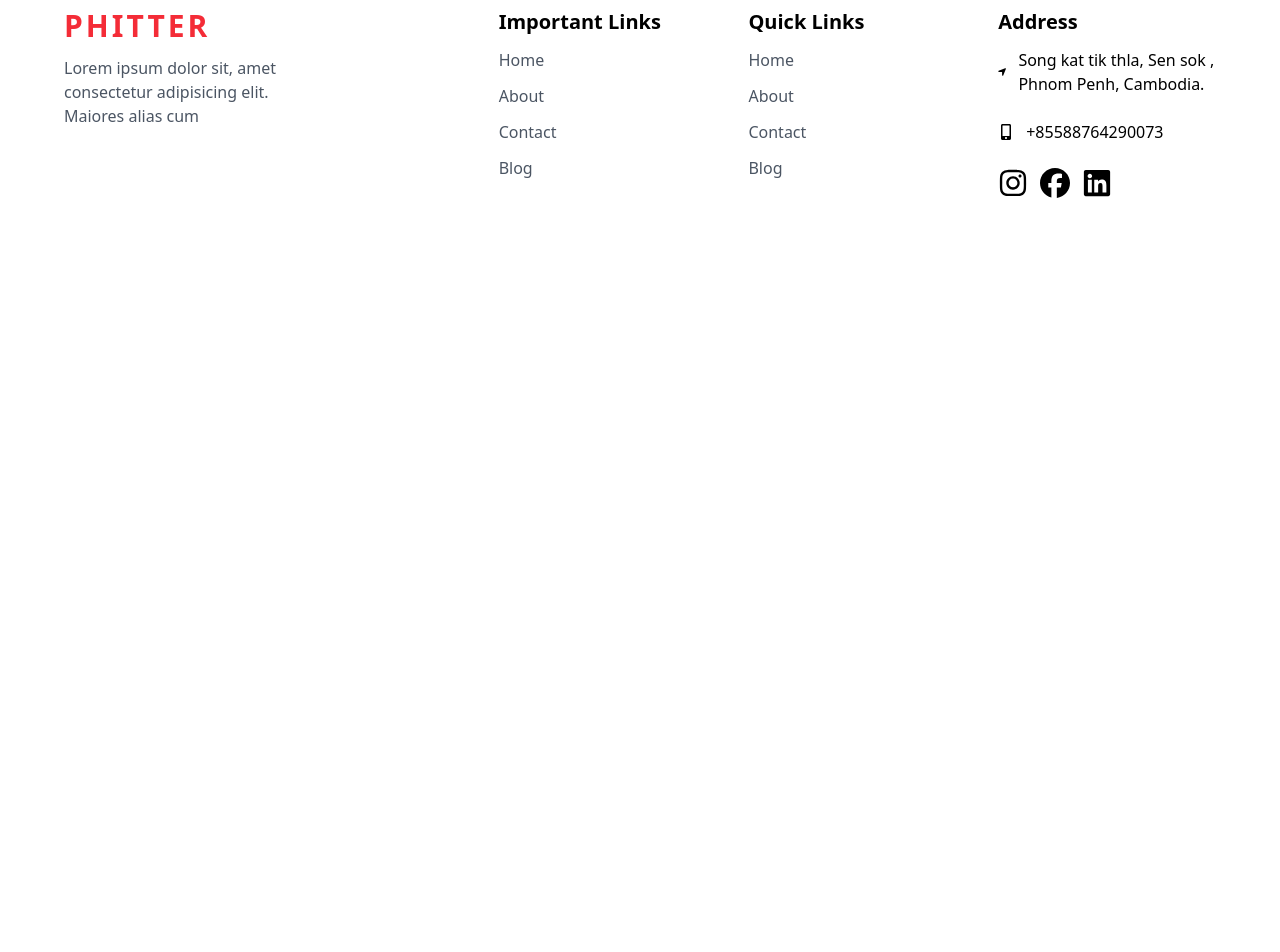
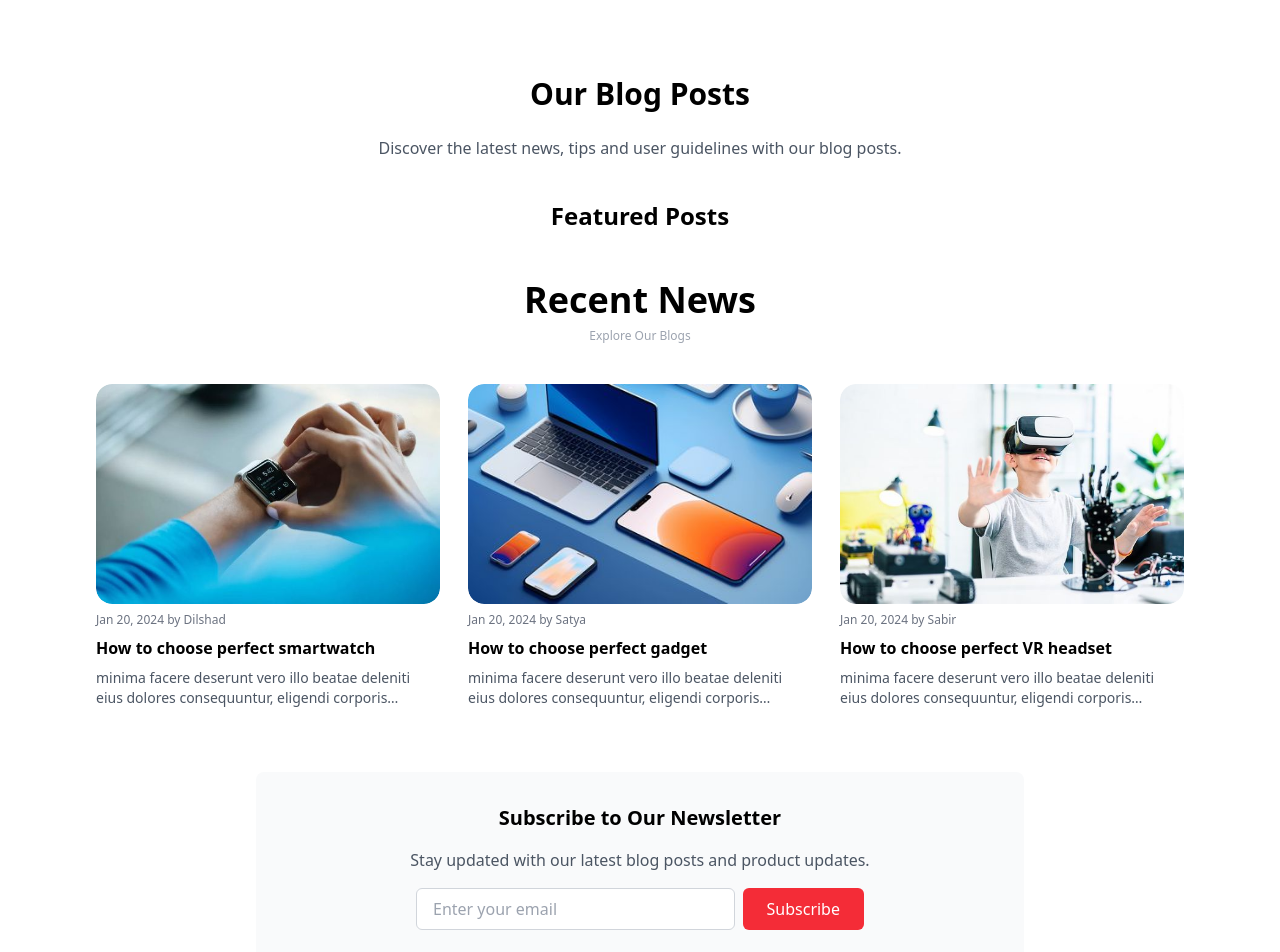
Before and after one commit to buoysophit/RUPP-REACT-LARAVEL-ECOMMERCE, a React (Vite) app in the folder REACT-FRONTEND/: page /blog in a window 1280 px wide. Shown: the part 120-1072 px from the top of the page. Before the commit the page ends 800 px from the top, so only its background shows below. Built offline with nearby package versions, Linux system fonts and the light colour scheme.

Commit message:
blog-page

```diff
--- a/REACT-FRONTEND/src/App.jsx
+++ b/REACT-FRONTEND/src/App.jsx
@@ -6,6 +6,7 @@ import Popup from "./components/Popup/Popup.jsx";
 import Home from "./components/Home";
 import Shop from "./components/Shop";
 import About from "./components/About.jsx";
+import Blog from "./components/Blog.jsx";
 
 
 
@@ -40,6 +41,7 @@ const App = () => {
           <Route path="/" element={<Home handleOrderPopup={handleOrderPopup} />} />
           <Route path="/shop" element={<Shop />} />
           <Route path="/about" element={<About />} />
+          <Route path="/blog" element={<Blog />} />
         </Routes>
         <Footer />
         <Popup orderPopup={orderPopup} handleOrderPopup={handleOrderPopup} />
--- /dev/null
+++ b/REACT-FRONTEND/src/components/Blog.jsx
@@ -0,0 +1,44 @@
+import React from "react";
+import Blogs from "./Blogs/Blogs";
+
+const Blog = () => {
+  return (
+    <div className="pt-20">
+      <div className="container">
+        {/* Blog Header */}
+        <div className="max-w-3xl mx-auto my-10 text-center">
+          <h1 className="text-3xl font-bold mb-6">Our Blog Posts</h1>
+          <p className="text-gray-600 dark:text-gray-300 mb-8">
+            Discover the latest news, tips and user guidelines with our blog posts.
+          </p>
+        </div>
+
+        {/* Featured Posts */}
+        <div className="mb-16">
+          <h2 className="text-2xl font-semibold mb-8 text-center">Featured Posts</h2>
+          <Blogs />
+        </div>
+
+        {/* Newsletter Section */}
+        <div className="bg-gray-50 dark:bg-gray-800 p-8 rounded-lg max-w-3xl mx-auto text-center mb-8">
+          <h3 className="text-xl font-semibold mb-4">Subscribe to Our Newsletter</h3>
+          <p className="text-gray-600 dark:text-gray-300 mb-4">
+            Stay updated with our latest blog posts and product updates.
+          </p>
+          <div className="flex max-w-md mx-auto gap-2">
+            <input
+              type="email"
+              placeholder="Enter your email"
+              className="w-full px-4 py-2 rounded-md border border-gray-300 dark:border-gray-700 dark:bg-gray-900"
+            />
+            <button className="bg-primary text-white px-6 py-2 rounded-md hover:bg-primary/80">
+              Subscribe
+            </button>
+          </div>
+        </div>
+      </div>
+    </div>
+  );
+};
+
+export default Blog;
```
